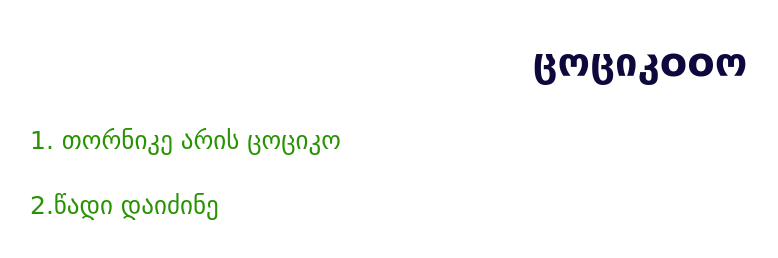
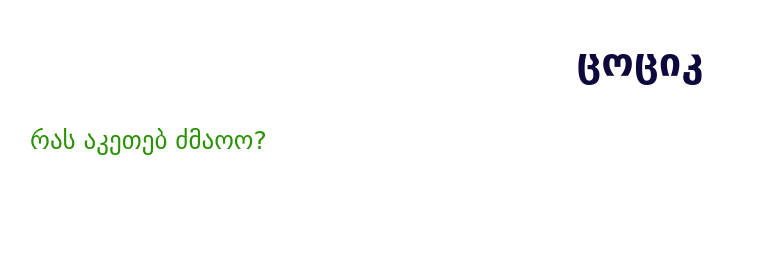
Before and after one commit to gvantsa1612/091334, a plain HTML site: page index.html in a window 1280 px wide. Shown: the whole page, without its empty margins (0-778 px from the left). Drawn offline with Linux system fonts and the light colour scheme.

Commit message:
Update index.html

```diff
--- a/index.html
+++ b/index.html
@@ -23,11 +23,11 @@
 </head>
 <body>
 
-<h1>ცოციკooო</h1>
+<h1>ცოციკ</h1>
 
-    <p>1. თორნიკე არის ცოციკო</p>
+    <p>რას აკეთებ ძმაოო?</p>
 
-    <p>2.წადი დაიძინე</p>
+    <p></p>
 
 </body>
 </html>
```
